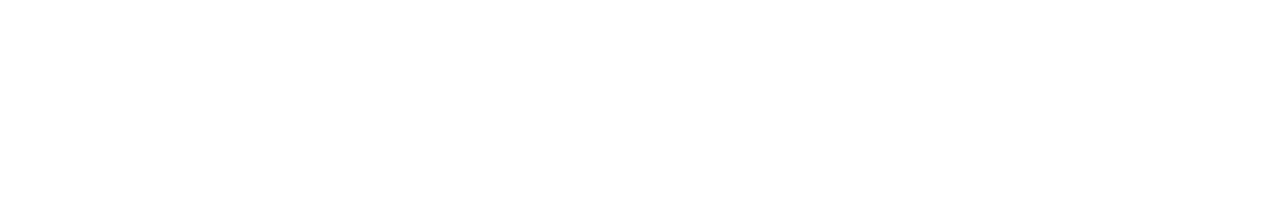
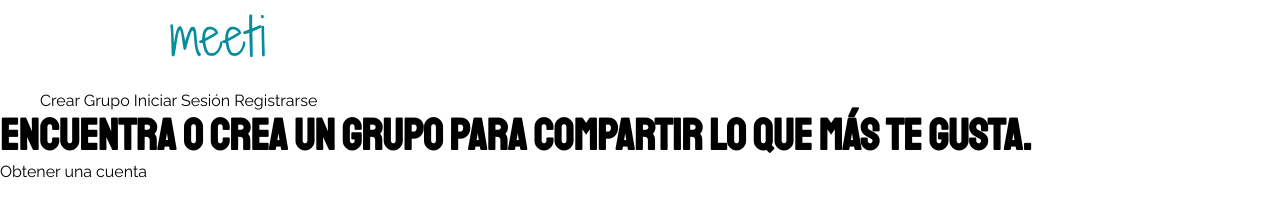
Before and after one commit to topgirl2410/Meety, a website: page index.html in a window 1280 px wide. Drawn offline with Linux system fonts and the light colour scheme.

Commit message:
creando el header

```diff
--- a/index.html
+++ b/index.html
@@ -14,7 +14,24 @@
 </head>
 
 <body>
+    <header class="header contenedor">
+        <div class="header__logo">
+            <a href="index.html">
+                <img src="build/img/logo.png" alt=" logo Meeti">
+            </a>
+        </div>
 
+        <nav class="navegacion">
+            <a class="navegacion__enlace navegacion__enlace--crear" href="#">Crear Grupo</a>
+            <a class="navegacion__enlace" href="#">Iniciar Sesión</a>
+            <a class="navegacion__enlace" href="#">Registrarse</a>
+        </nav>
+    </header>
+
+    <section class="hero">
+        <h1 class="hero__texto">Encuentra o Crea un grupo para compartir lo que más te gusta.</h1>
+        <a class="hero__enlace" href="#">Obtener una cuenta</a>
+    </section>
 </body>
 
 </html>
--- a/src/scss/app.scss
+++ b/src/scss/app.scss
@@ -1 +1,2 @@
 @use 'base';
+@use 'ui/header';
--- /dev/null
+++ b/src/scss/ui/header/_header.scss
@@ -0,0 +1,2 @@
+@use 'base/variables' as v;
+@use 'base/mixins' as m;
--- /dev/null
+++ b/src/scss/ui/header/_index.scss
@@ -0,0 +1 @@
+@forward 'header';
```
